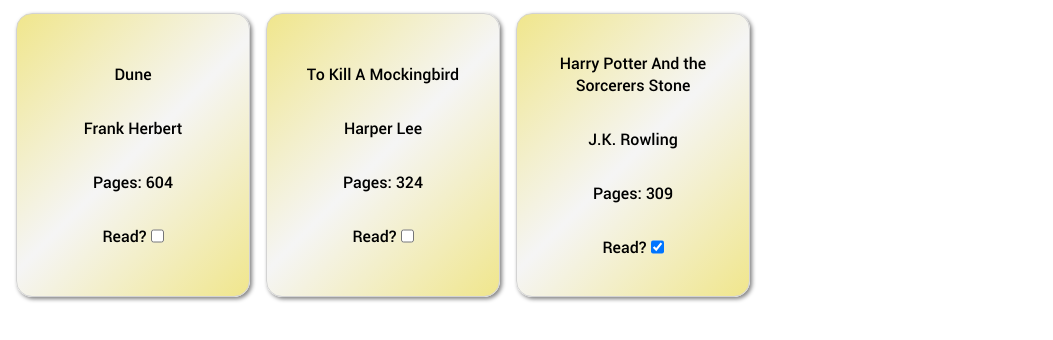
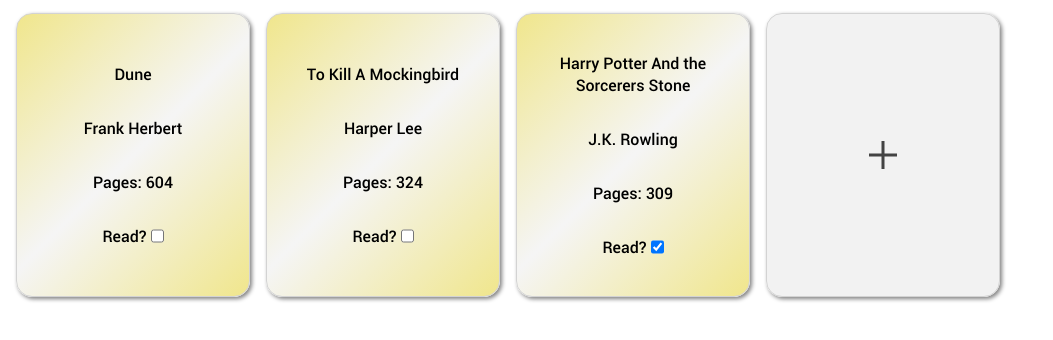
Before and after one commit to helloxmoto11/odin-library, a plain HTML site: page index.html in a window 1280 px wide. Shown: the part 84-424 px from the top of the page, without its empty margins (0-1053 px from the left). Drawn offline with Linux system fonts and the light colour scheme.

Commit message:
Another Commit

```diff
--- a/index.html
+++ b/index.html
@@ -2,6 +2,7 @@
 <html lang="en">
 <head>
     <meta charset="UTF-8">
+    <meta name="viewport" content="width=device-width, initial-scale=1.0">
     <title>Library</title>
     <link rel="stylesheet" href="style.css">
     <script src="index.js" defer></script>
@@ -10,7 +11,9 @@
   <main>
       <h1>Library</h1>
       <div class="library">
-
+        <div id="newBook" class="book newBook">
+            <svg xmlns="http://www.w3.org/2000/svg" height="48px" viewBox="0 -960 960 960" width="48px" fill="#434343"><path d="M450-450H200v-60h250v-250h60v250h250v60H510v250h-60v-250Z"/></svg>
+        </div>
       </div>
   </main>
 </body>
--- a/index.js
+++ b/index.js
@@ -1,5 +1,6 @@
 const library = [];
 const libraryElement = document.querySelector('.library');
+const newBookElement = document.getElementById("newBook");
 
 function Book(title, author, numPages, read) {
     this.title = title;
@@ -14,9 +15,8 @@ function addBook(title, author, numPages, read) {
     const newBook = new Book(title, author, numPages, read);
     library.push(newBook);
 }
-function toggleRead(e) {
 
-}
+
 function createBookElements() {
     library.forEach((book) => {
         const bookElement = document.createElement("div");
@@ -55,7 +55,7 @@ function createBookElements() {
         bookElement.appendChild(numPages)
         bookElement.appendChild(readWrapper)
 
-        libraryElement.appendChild(bookElement);
+        libraryElement.insertBefore(bookElement, newBookElement);
     })
 }
 
--- a/style.css
+++ b/style.css
@@ -22,6 +22,7 @@ h1 {
 .library {
     display: flex;
     gap: 1rem;
+    flex-wrap: wrap;
 }
 
 .book {
@@ -31,6 +32,7 @@ h1 {
     padding: 1rem;
     height: 250px;
     width: 200px;
+    min-width: 200px;
     box-shadow: 2px 2px 4px gray;
     display: flex;
     flex-direction: column;
@@ -40,6 +42,18 @@ h1 {
     text-align: center;
 }
 
+.newBook {
+    background: rgba(0,0,0, 0.05);
+    font-size: 3rem;
+    font-weight: normal;
+    color: black;
+    cursor: default;
+}
+
+.newBook:active {
+    box-shadow: none;
+}
+
 .read {
     display: flex;
     gap: .25rem;
```
Also changed, not shown: add-icon.svg (added).
